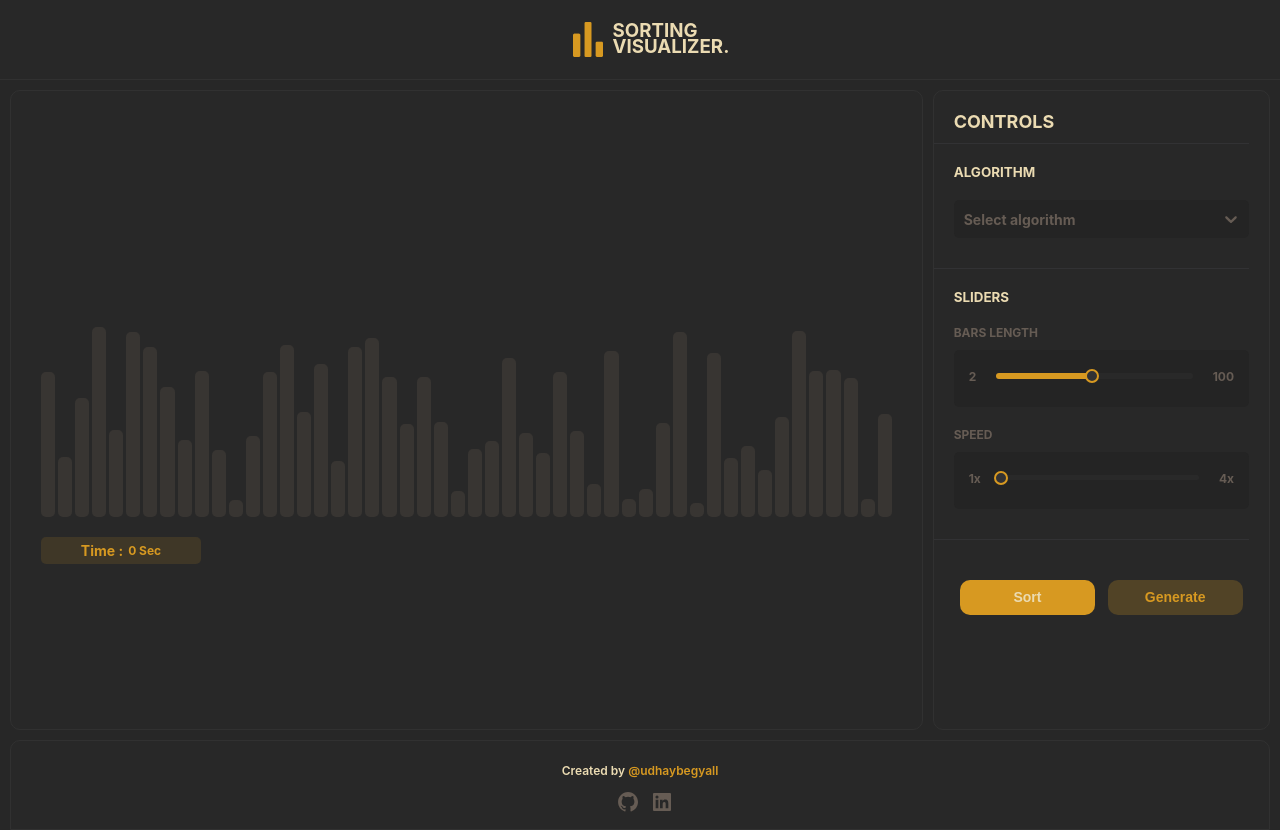
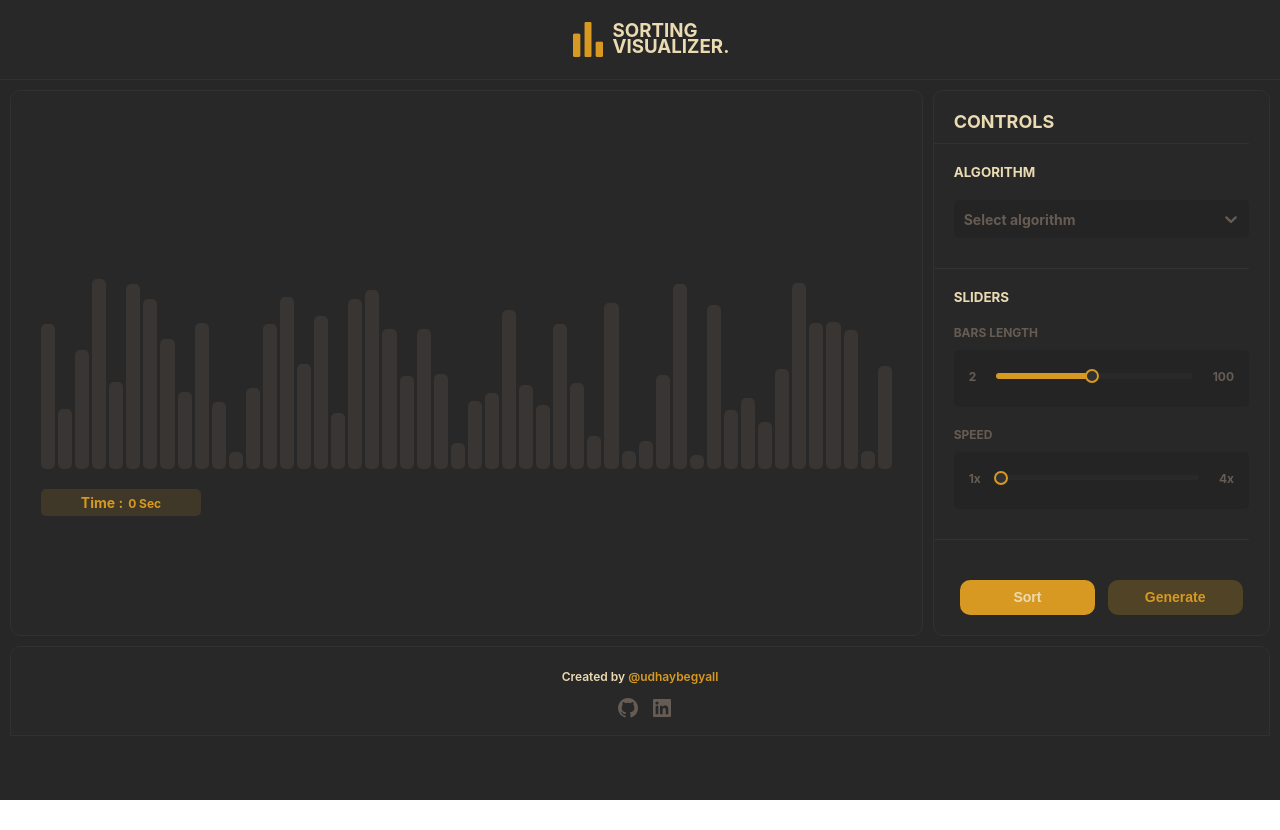
Before and after one commit to udhaybegyall/sorting-visualizer, a React (Create React App) app: page / in a window 1280 px wide. After the commit the page ends 800 px from the top, so only its background shows below. Built offline with nearby package versions, Linux system fonts and the light colour scheme.

Commit message:
fixed main bar height

```diff
--- a/src/App.css
+++ b/src/App.css
@@ -92,7 +92,6 @@ a {
   background-color: var(--secondary-color);
   border-radius: 10px;
   width: 100%;
-  height: 80vh;
   margin-right: 10px;
   border: 1px solid #313131;
 }
```
